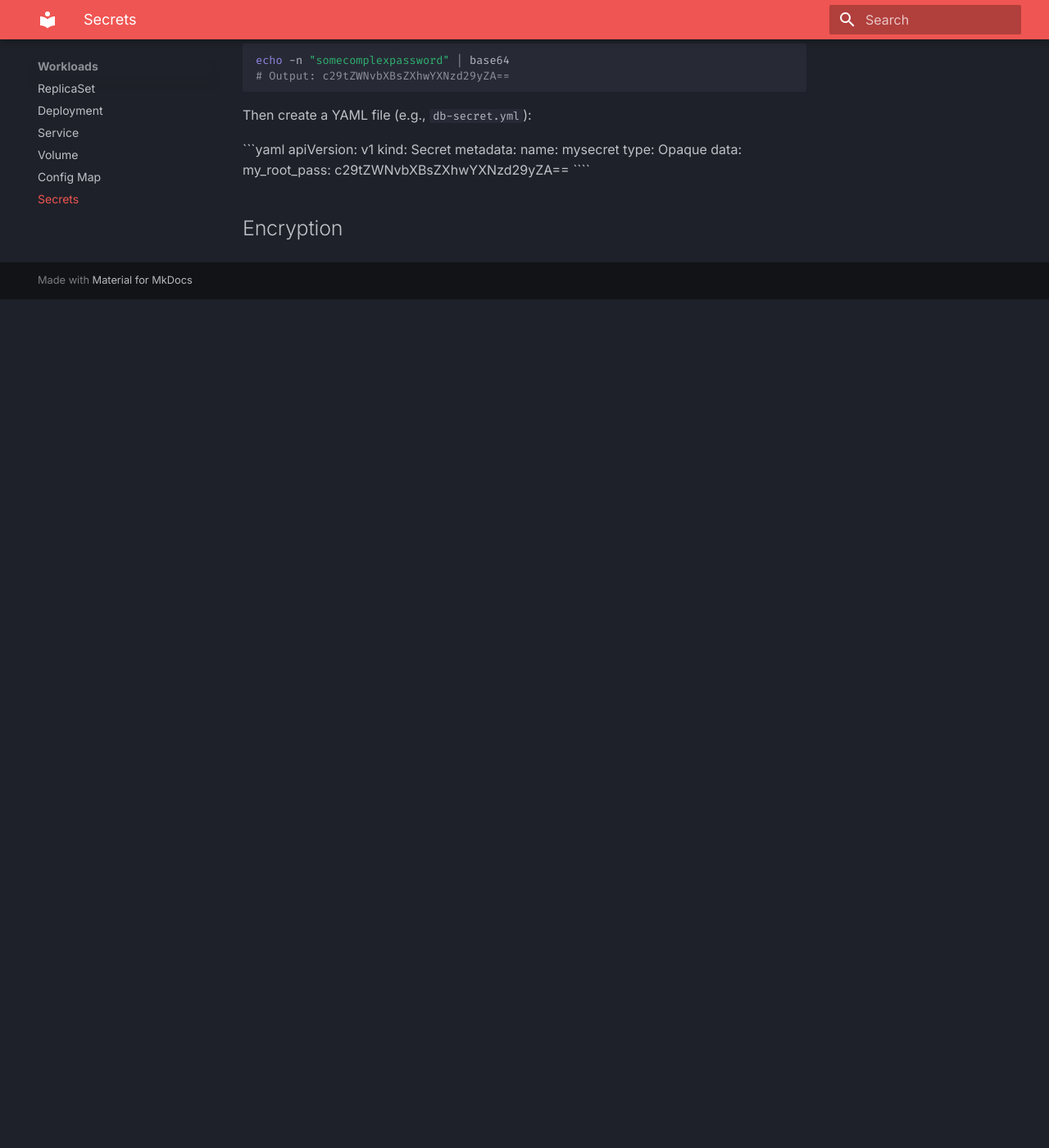
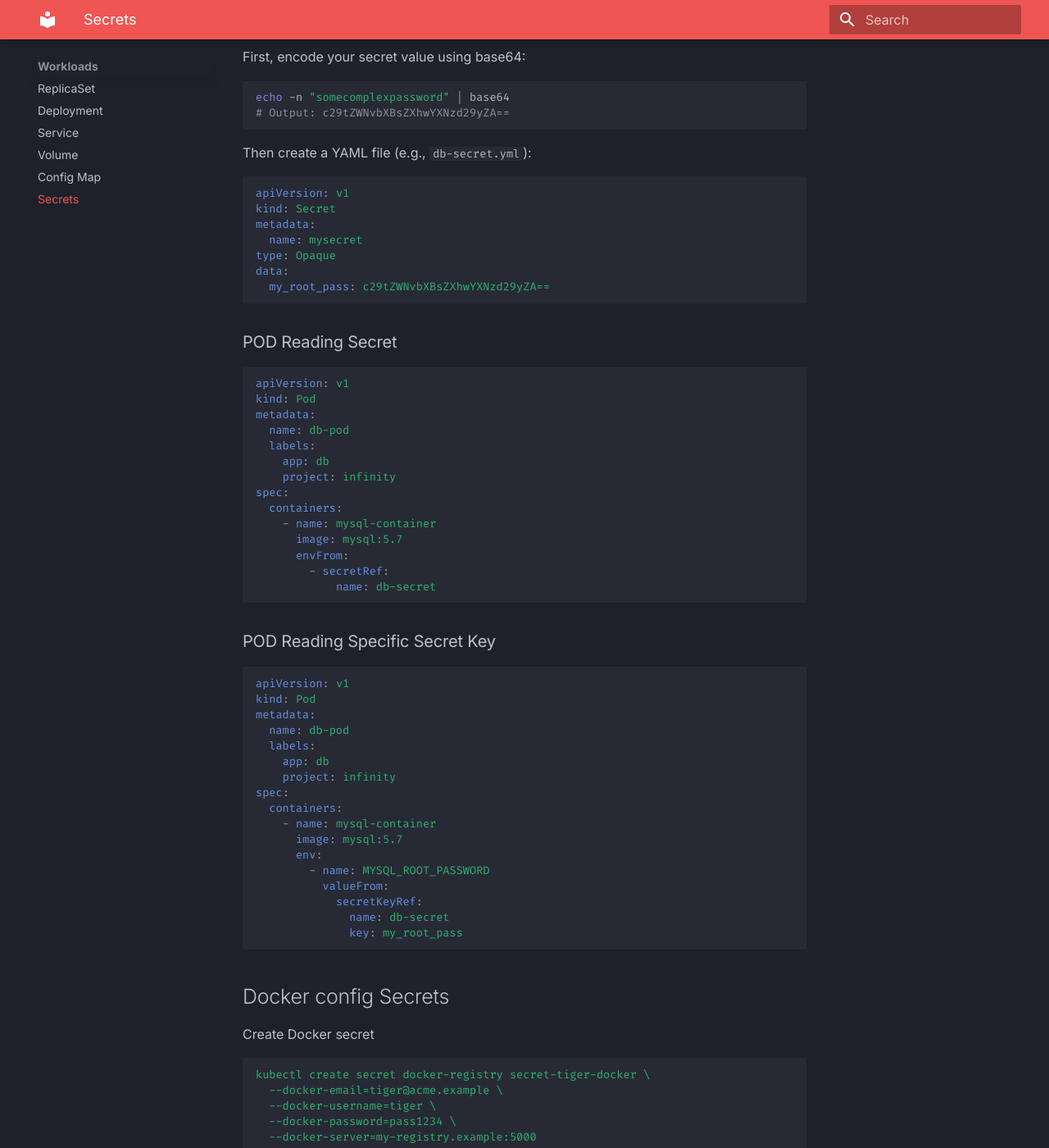
Before and after one commit to Alex0424/kubernetes, an MkDocs documentation site: the page built from docs/secrets.md, in a window 1280 px wide and 1400 px high, scrolled down 1267 px. Shown: the whole window at 82% size. Built offline with MkDocs 1.6.1 and Material for MkDocs 9.7.7, drawn with Linux system fonts in a browser that asks for light colours; before the commit the page ends 1632 px from its top, so only the background shows below that; some of the changed text lies outside the part shown.

Commit message:
Added more content

`````diff
--- a/docs/secrets.md
+++ b/docs/secrets.md
@@ -2,7 +2,9 @@
 
 A Secret is an object that contains a small amount of sensitive data such as a password, a token, or a key.
 
-# Encoding Method
+# Base64 Encoding Method
+
+There is a way to encrypt a secret but thats outside the scope of this docs.
 
 !!! info "Base64 Encoding Example"
 
@@ -65,6 +67,173 @@
 type: Opaque
 data:
   my_root_pass: c29tZWNvbXBsZXhwYXNzd29yZA==
-````
+```
 
-## Encryption
+### POD Reading Secret
+
+```yaml
+apiVersion: v1
+kind: Pod
+metadata:
+  name: db-pod
+  labels:
+    app: db
+    project: infinity
+spec:
+  containers:
+    - name: mysql-container
+      image: mysql:5.7
+      envFrom:
+        - secretRef:
+            name: db-secret
+```
+
+### POD Reading Specific Secret Key
+
+```yaml
+apiVersion: v1
+kind: Pod
+metadata:
+  name: db-pod
+  labels:
+    app: db
+    project: infinity
+spec:
+  containers:
+    - name: mysql-container
+      image: mysql:5.7
+      env:
+        - name: MYSQL_ROOT_PASSWORD
+          valueFrom:
+            secretKeyRef:
+              name: db-secret
+              key: my_root_pass
+```
+
+## Docker config Secrets
+
+Create Docker secret
+
+```yaml
+kubectl create secret docker-registry secret-tiger-docker \
+  --docker-email=tiger@acme.example \
+  --docker-username=tiger \
+  --docker-password=pass1234 \
+  --docker-server=my-registry.example:5000
+```
+
+This command creates a Secret of type kubernetes.io/dockerconfigjson
+
+Retrieve the .data.dockerconfigjson field from that new Secret and decode the data:
+
+```
+kubectl get secret secret-tiger-docker -o jsonpath='{.data.*}' | base64 -d
+```
+
+Output
+
+```
+{
+  "auths": {
+    "my-registry.example:5000": {
+      "username": "tiger",
+      "password": "pass1234",
+      "email": "tiger@acme.example",
+      "auth": "dGlnZXI6cGFzczEyMzQ="
+    }
+  }
+```
+
+Create a Pod that uses your Secret
+
+```yaml
+apiVersion: v1
+kind: Pod
+metadata:
+  name: private-reg
+spec:
+  containers:
+  - name: private-reg-container
+    image: <your-private-image>
+  imagePullSecrets:
+  - name: secret-tiger-docker
+```
+
+## Hands On
+
+```shell
+echo -n "admin" | base64
+
+echo -n "mysecretpass" | base 64
+
+vim mysecret.yaml
+```
+
+```yaml
+apiVersion: v1
+kind: Secret
+metadata:
+  name: mysecret
+data:
+  username: YWRtaW4=
+  password: bXlzZWNyZXRwYXNz
+type: Opaque
+```
+
+VULNERABILITY: hardcoded-credentials Embedding credentials in source code risks unauthorized access
+
+```shell
+kubectl create -f mysecret.yaml
+# secret/mysecret created
+```
+```shell
+vim readsecret.yaml
+```
+
+```yaml
+apiVersion: v1
+kind: Pod
+metadata:
+  name: secret-env-pod
+spec:
+  containers:
+    - name: mycontainer
+      image: redis
+      env:
+        - name: SECRET_USERNAME
+          valueFrom:
+            secretKeyRef:
+              name: mysecret
+              key: username
+              optional: false  # same as default; "mysecret" must exist and include a key named "username"
+        - name: SECRET_PASSWORD
+          valueFrom:
+            secretKeyRef:
+              name: mysecret
+              key: password
+              optional: false  # same as default; "mysecret" must exist and include a key named "password"
+  restartPolicy: Never
+```
+
+```shell
+kubectl create -f readsecret.yaml
+# secret/mysecret created
+```
+
+```shell
+kubectl get pod
+```
+
+```bash
+# OUTPUT
+NAME                 READY   STATUS    RESTARTS   AGE
+secret-env-pod       1/1     Running   0          24s
+```
+
+```shell
+kubectl exec --stdin --tty secret-env-pod -- /bin/bash
+root@secret-env-pod:data# echo $SECRET_USERNAME
+admin
+root@secret-env-pod:data# echo $SECRET_PASSWORD
+mysecretpass
+```
`````
